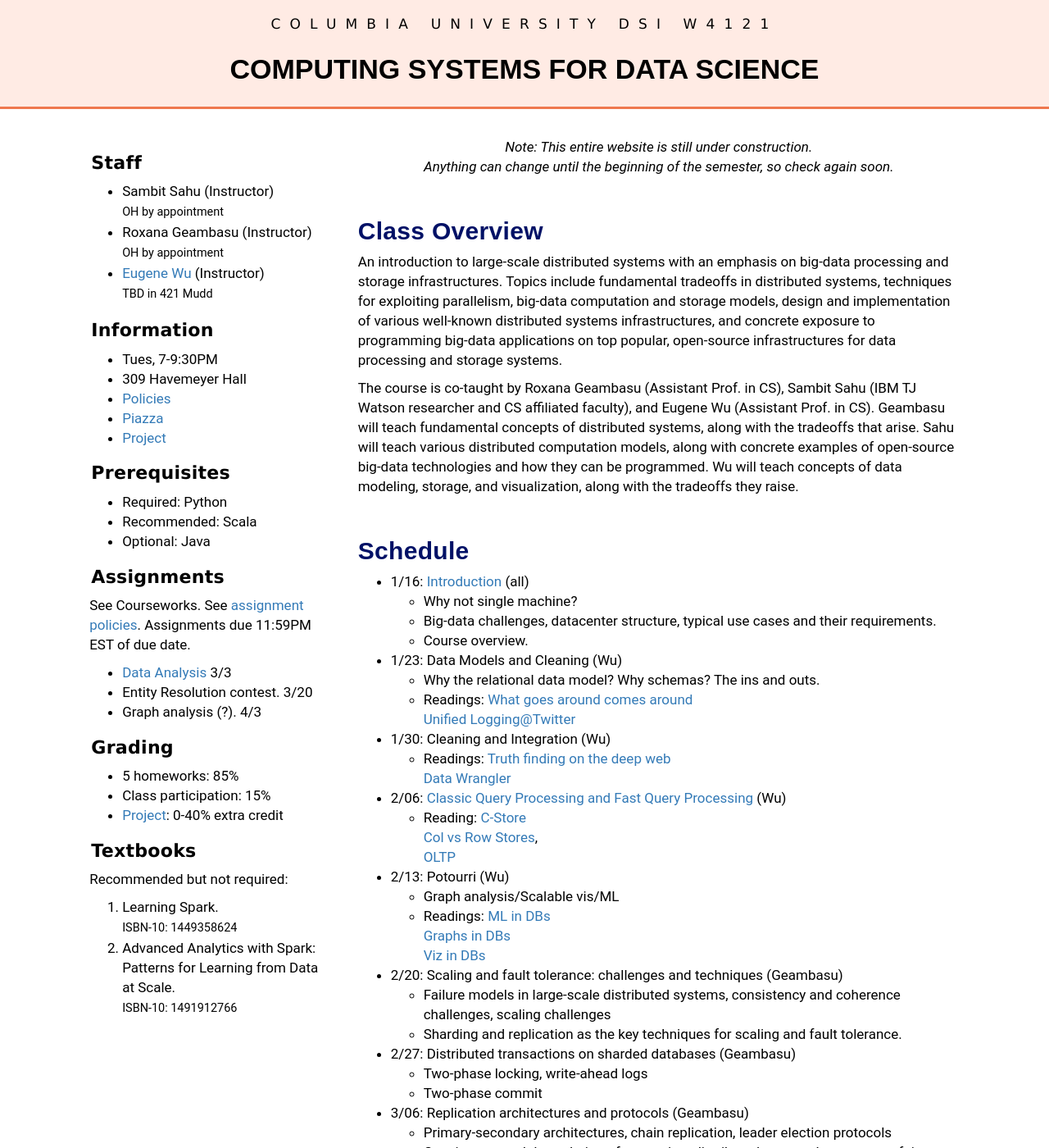
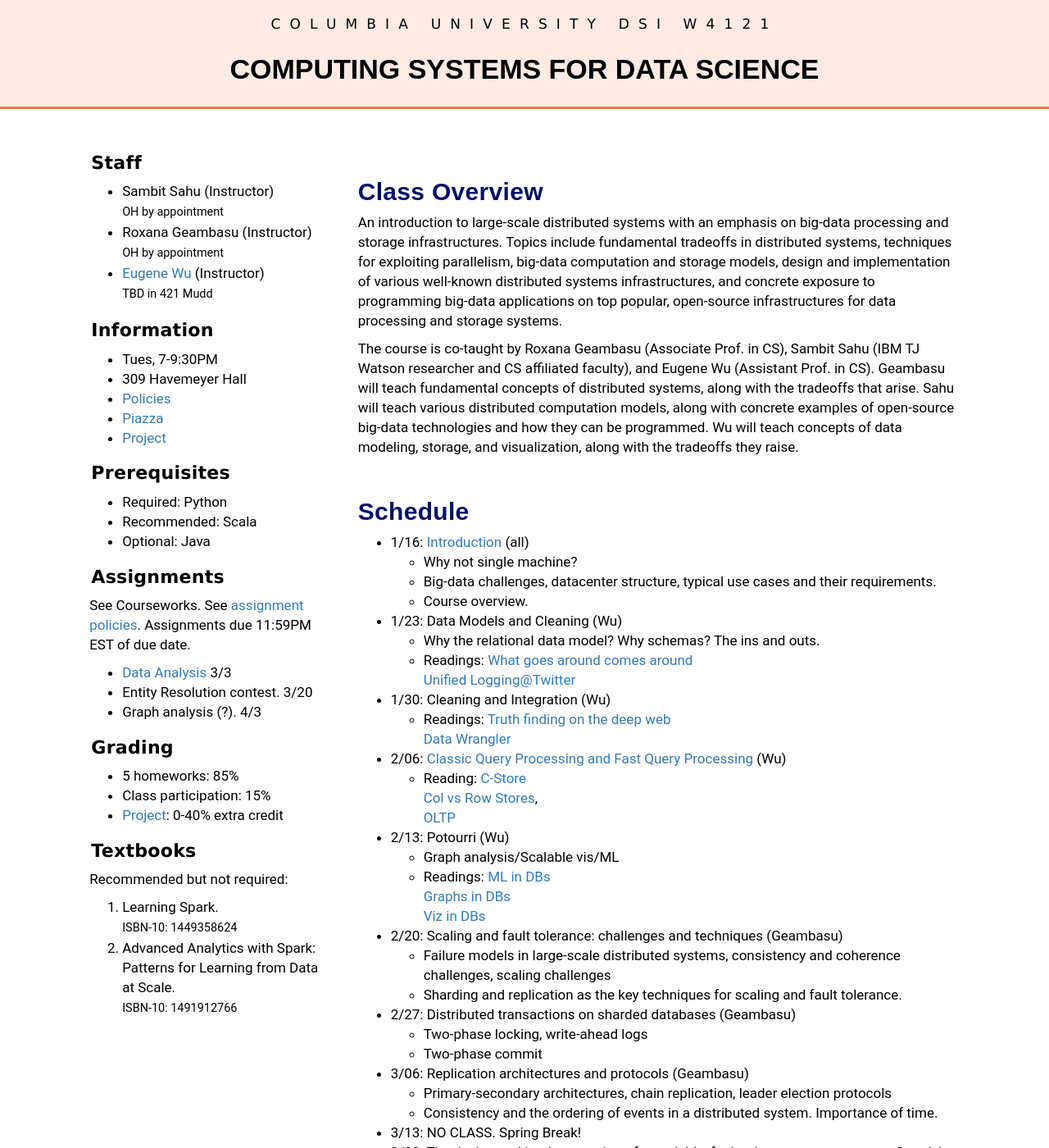
Before and after one commit to KnightMollo/w4121.github.io, a Jekyll site: the page built from index.md, in a window 1280 px wide and 1400 px high. Shown: the whole window at 82% size. Built offline with Jekyll 4.4.1, drawn with Linux system fonts in a browser that asks for light colours; some of the changed text lies outside the part shown.

```diff
--- a/index.md
+++ b/index.md
@@ -3,23 +3,11 @@ layout: index
 title: Overview
 ---
 
-<p class="message" align="center">
-  <i>Note: This entire website is still under construction.
-  <br/>Anything can change until the beginning
-of the semester, so check again soon. </i>
-</p>
-
-
 ## Class Overview
-
 
 An introduction to large-scale distributed systems with an emphasis on big-data processing and storage infrastructures. Topics include fundamental tradeoffs in distributed systems, techniques for exploiting parallelism, big-data computation and storage models, design and implementation of various well-known distributed systems infrastructures, and concrete exposure to programming big-data applications on top popular, open-source infrastructures for data processing and storage systems.
 
-The course is co-taught by Roxana Geambasu (Assistant Prof. in CS), Sambit Sahu (IBM TJ Watson researcher and CS affiliated faculty), and Eugene Wu (Assistant Prof. in CS). Geambasu will teach fundamental concepts of distributed systems, along with the tradeoffs that arise. Sahu will teach various distributed computation models, along with concrete examples of open-source big-data technologies and how they can be programmed. Wu will teach concepts of data modeling, storage, and visualization, along with the tradeoffs they raise.
-
-
-
-
+The course is co-taught by Roxana Geambasu (Associate Prof. in CS), Sambit Sahu (IBM TJ Watson researcher and CS affiliated faculty), and Eugene Wu (Assistant Prof. in CS). Geambasu will teach fundamental concepts of distributed systems, along with the tradeoffs that arise. Sahu will teach various distributed computation models, along with concrete examples of open-source big-data technologies and how they can be programmed. Wu will teach concepts of data modeling, storage, and visualization, along with the tradeoffs they raise.
 
 ## Schedule
 
```
Also changed, not shown: other parts of index.md (+5 -5 lines).
